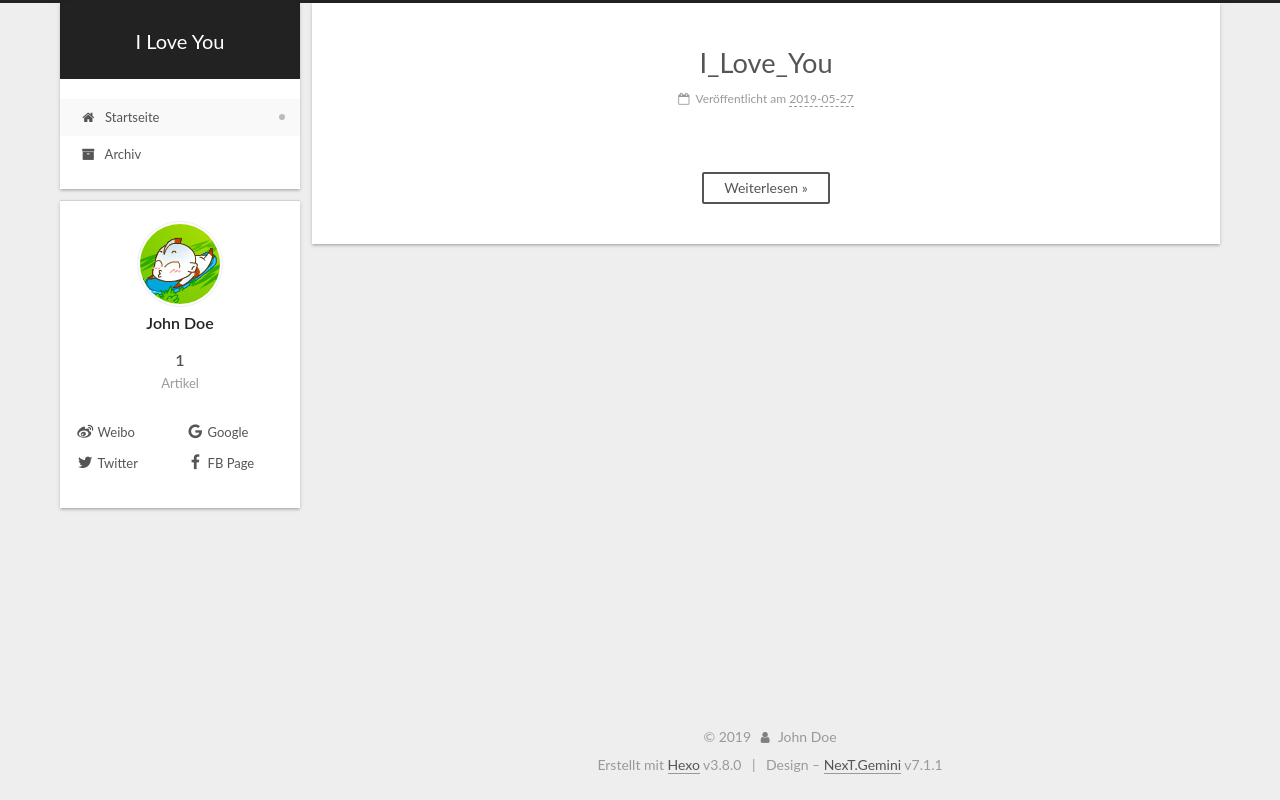
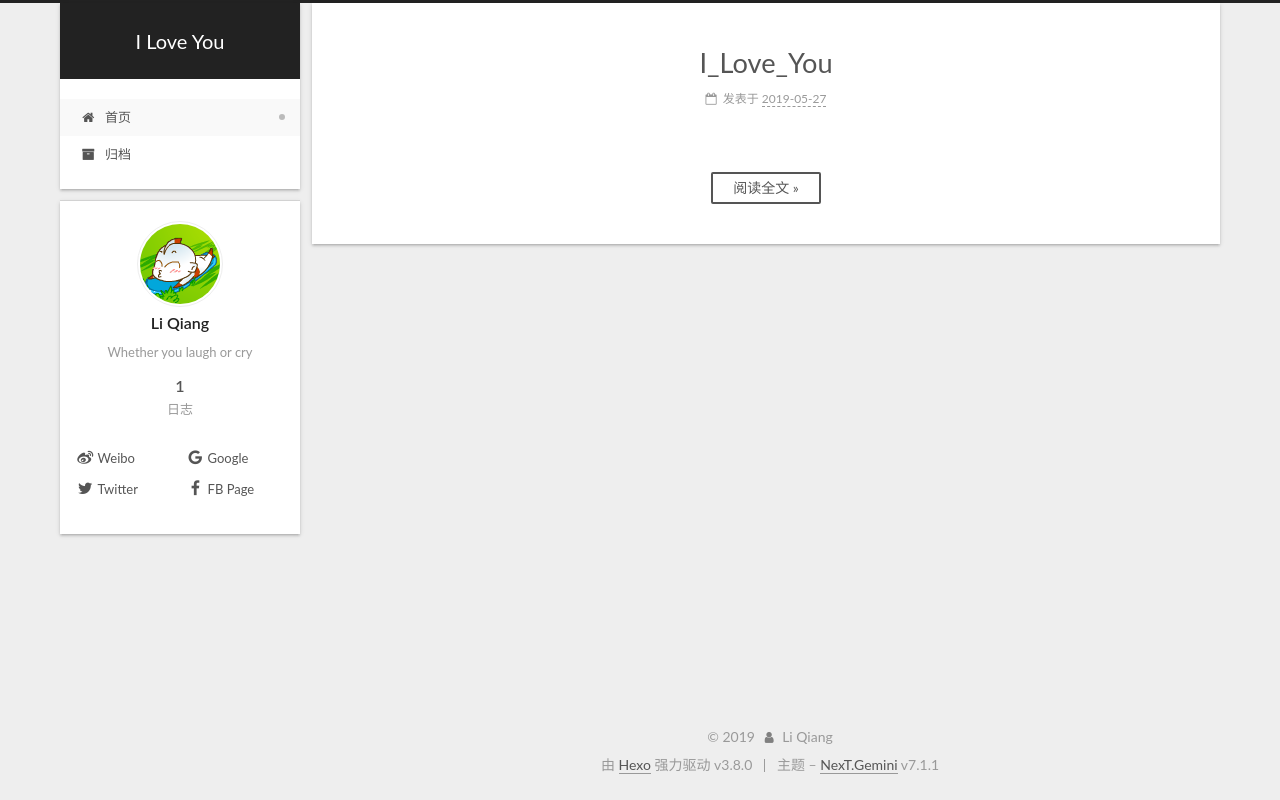
Before and after one commit to lajifeiwomoshu/lajifeiwomoshu.github.io, a plain HTML site: page index.html in a window 1280 px wide. Drawn offline with Linux system fonts and the light colour scheme.

Commit message:
Site updated: 2019-05-27 15:42:12

```diff
--- a/index.html
+++ b/index.html
@@ -14,7 +14,7 @@
 
 
 
-<html class="theme-next gemini use-motion" lang="zh_CN">
+<html class="theme-next gemini use-motion" lang="zh-CN">
 <head><meta name="generator" content="Hexo 3.8.0">
   <meta charset="UTF-8">
 <meta http-equiv="X-UA-Compatible" content="IE=edge">
@@ -96,13 +96,16 @@
 
 
 
-  <meta property="og:type" content="website">
+  <meta name="description" content="Whether you laugh or cry">
+<meta property="og:type" content="website">
 <meta property="og:title" content="I Love You">
 <meta property="og:url" content="http://yoursite.com/index.html">
 <meta property="og:site_name" content="I Love You">
-<meta property="og:locale" content="zh_CN">
+<meta property="og:description" content="Whether you laugh or cry">
+<meta property="og:locale" content="zh-CN">
 <meta name="twitter:card" content="summary">
 <meta name="twitter:title" content="I Love You">
+<meta name="twitter:description" content="Whether you laugh or cry">
 
 
 
@@ -161,7 +164,7 @@
 
 </head>
 
-<body itemscope itemtype="http://schema.org/WebPage" lang="zh_CN">
+<body itemscope itemtype="http://schema.org/WebPage" lang="zh-CN">
 
 
 
@@ -189,7 +192,7 @@
   </div>
 
   <div class="site-nav-toggle">
-    <button aria-label="Navigationsleiste an/ausschalten">
+    <button aria-label="切换导航栏">
       <span class="btn-bar"></span>
       <span class="btn-bar"></span>
       <span class="btn-bar"></span>
@@ -217,7 +220,7 @@
 
 
 
-    <a href="/" rel="section"><i class="menu-item-icon fa fa-fw fa-home"></i> <br>Startseite</a>
+    <a href="/" rel="section"><i class="menu-item-icon fa fa-fw fa-home"></i> <br>首页</a>
 
   </li>
 
@@ -234,7 +237,7 @@
 
 
 
-    <a href="/archives/" rel="section"><i class="menu-item-icon fa fa-fw fa-archive"></i> <br>Archiv</a>
+    <a href="/archives/" rel="section"><i class="menu-item-icon fa fa-fw fa-archive"></i> <br>归档</a>
 
   </li>
 
@@ -289,8 +292,8 @@
     <link itemprop="mainEntityOfPage" href="http://yoursite.com/2019/05/27/I-Love-You/">
 
     <span hidden itemprop="author" itemscope itemtype="http://schema.org/Person">
-      <meta itemprop="name" content="John Doe">
-      <meta itemprop="description" content>
+      <meta itemprop="name" content="Li Qiang">
+      <meta itemprop="description" content="Whether you laugh or cry">
       <meta itemprop="image" content="/images/avatar.gif">
     </span>
 
@@ -324,14 +327,14 @@
                 <i class="fa fa-calendar-o"></i>
               </span>
 
-                <span class="post-meta-item-text">Veröffentlicht am</span>
+                <span class="post-meta-item-text">发表于</span>
 
 
 
 
 
 
-              <time title="Erstellt: 2019-05-27 13:19:24" itemprop="dateCreated datePublished" datetime="2019-05-27T13:19:24+08:00">2019-05-27</time>
+              <time title="创建时间：2019-05-27 13:19:24" itemprop="dateCreated datePublished" datetime="2019-05-27T13:19:24+08:00">2019-05-27</time>
 
 
 
@@ -376,7 +379,7 @@
 
             <div class="post-button text-center">
               <a class="btn" href="/2019/05/27/I-Love-You/#more" rel="contents">
-                Weiterlesen &raquo;
+                阅读全文 &raquo;
               </a>
             </div>
 
@@ -451,10 +454,10 @@
         <div class="site-overview">
           <div class="site-author motion-element" itemprop="author" itemscope itemtype="http://schema.org/Person">
 
-              <img class="site-author-image" itemprop="image" src="/images/avatar.gif" alt="John Doe">
+              <img class="site-author-image" itemprop="image" src="/images/avatar.gif" alt="Li Qiang">
 
-              <p class="site-author-name" itemprop="name">John Doe</p>
-              <div class="site-description motion-element" itemprop="description"></div>
+              <p class="site-author-name" itemprop="name">Li Qiang</p>
+              <div class="site-description motion-element" itemprop="description">Whether you laugh or cry</div>
           </div>
 
 
@@ -465,7 +468,7 @@
                   <a href="/archives/">
 
                     <span class="site-state-item-count">1</span>
-                    <span class="site-state-item-name">Artikel</span>
+                    <span class="site-state-item-name">日志</span>
                   </a>
                 </div>
 
@@ -567,7 +570,7 @@
   <span class="with-love" id="animate">
     <i class="fa fa-user"></i>
   </span>
-  <span class="author" itemprop="copyrightHolder">John Doe</span>
+  <span class="author" itemprop="copyrightHolder">Li Qiang</span>
 
 
 
@@ -575,7 +578,7 @@
 </div>
 
 
-  <div class="powered-by">Erstellt mit  <a href="https://hexo.io" class="theme-link" rel="noopener" target="_blank">Hexo</a> v3.8.0</div>
+  <div class="powered-by">由 <a href="https://hexo.io" class="theme-link" rel="noopener" target="_blank">Hexo</a> 强力驱动 v3.8.0</div>
 
 
 
@@ -583,7 +586,7 @@
 
 
 
-  <div class="theme-info">Design – <a href="https://theme-next.org" class="theme-link" rel="noopener" target="_blank">NexT.Gemini</a> v7.1.1</div>
+  <div class="theme-info">主题 – <a href="https://theme-next.org" class="theme-link" rel="noopener" target="_blank">NexT.Gemini</a> v7.1.1</div>
 
 
 
```
Also changed, not shown: 2019/05/27/I-Love-You/index.html (+21 -18 lines), archives/2019/05/index.html (+19 -16 lines), archives/2019/index.html (+19 -16 lines), archives/index.html (+19 -16 lines).
